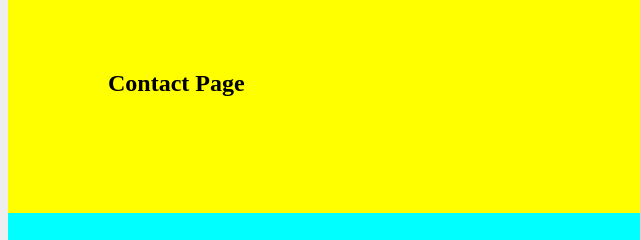
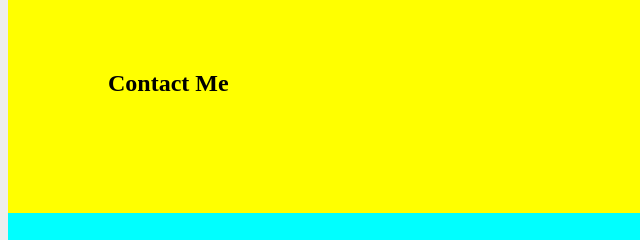
Before and after one commit to melaniepeggy/massage, a plain HTML site: page contact.html in a window 1280 px wide. Shown: the part 144-384 px from the top of the page, 0-640 px from the left. Drawn offline with Linux system fonts and the light colour scheme.

Commit message:
changed header

```diff
--- a/contact.html
+++ b/contact.html
@@ -15,7 +15,7 @@
       </ul>
     </div>
     <div class="container">
-      <h1>Contact Page</h1>
+      <h1>Contact Me</h1>
     </div>
     <div class="footer">
 
```
